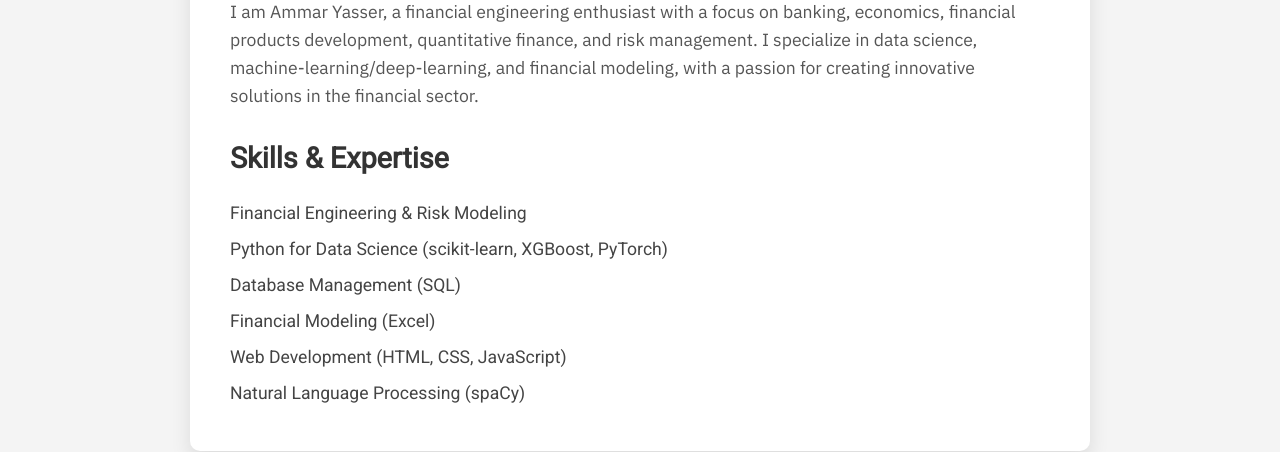
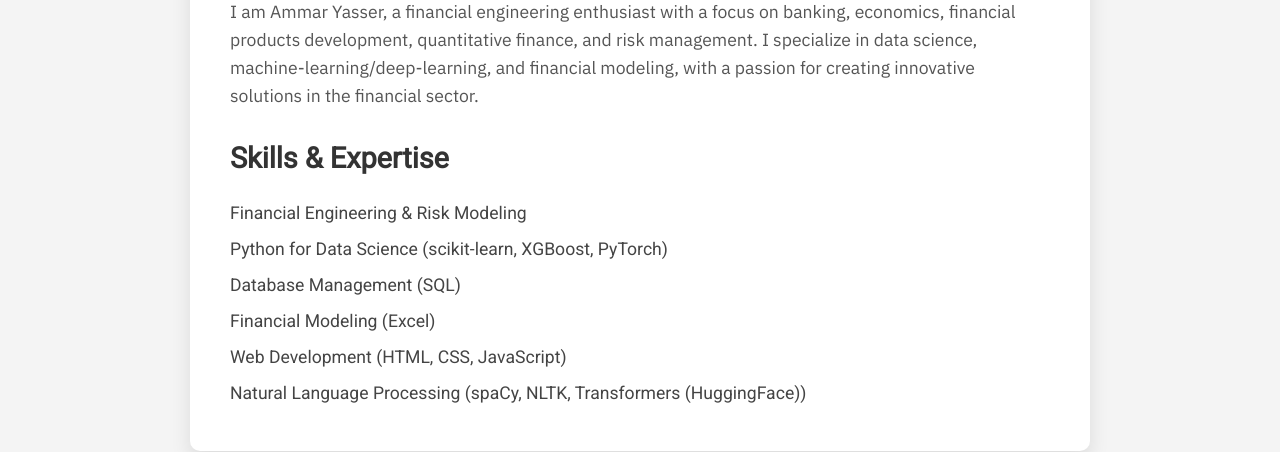
Before and after one commit to Ammaryasser1998/Ammaryasser1998.github.io, a website: page index.html in a window 1280 px wide. Shown: the part 502-954 px from the top of the page. Drawn offline with Linux system fonts and the light colour scheme.

Commit message:
added more description to NLP

```diff
--- a/index.html
+++ b/index.html
@@ -42,7 +42,7 @@
                     <li>Database Management (SQL)</li>
                     <li>Financial Modeling (Excel)</li>
                     <li>Web Development (HTML, CSS, JavaScript)</li>
-                    <li>Natural Language Processing (spaCy)</li>
+                    <li>Natural Language Processing (spaCy, NLTK, Transformers (HuggingFace))</li>
                 </ul>
             </div>
         </div>
```
